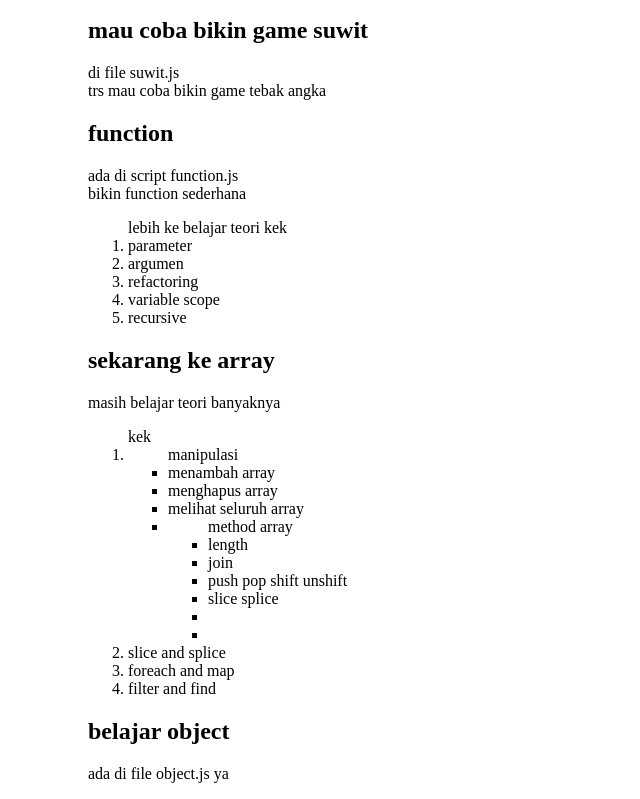
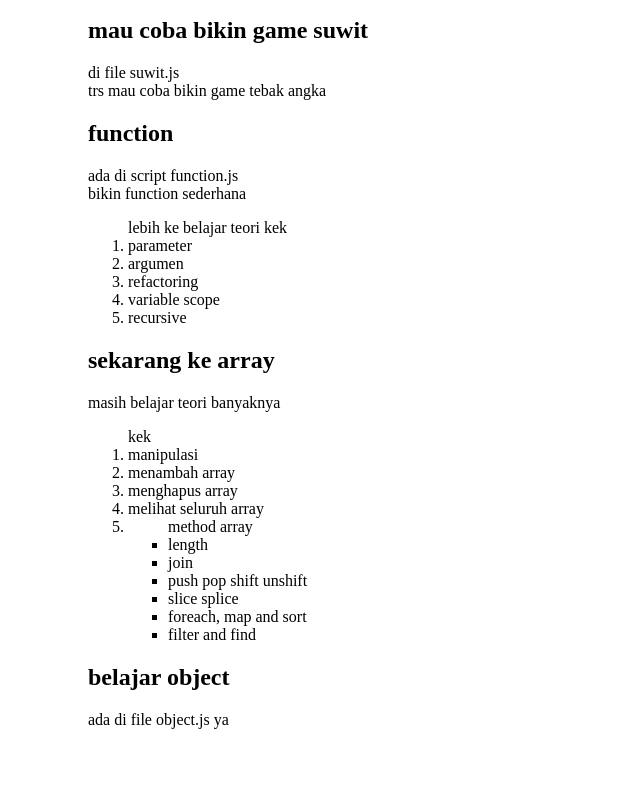
Before and after one commit to tiffanyti/cobajavascript, a plain HTML site: page index.html in a window 1280 px wide. Shown: the part 951-1750 px from the top of the page, without its empty margins (0-640 px from the left). After the commit the page ends 1696 px from the top, so only its background shows below. Drawn offline with Linux system fonts and the light colour scheme.

Commit message:
belajar method array yang filter and find sama foreach map and sort

```diff
--- a/function.js
+++ b/function.js
@@ -43,14 +43,14 @@
 // console.log(campur[4][1]);
 
 
-//nambah array
-var arr = [];
-arr[0]=2;
-arr[1]=33;
-arr[2]=4;
-arr[3]=5;
+// //nambah array
+// var arr = [];
+// arr[0]=2;
+// arr[1]=33;
+// arr[2]=4;
+// arr[3]=5;
 
-console.log(arr[1]);
+// console.log(arr[1]);
 
 
 // // hapus array
@@ -81,6 +81,46 @@ console.log(arr[1]);
 
 // var arr22= arr.slice(2,4);
 
+
+// foreach map
+// var angkaa = [1,2,3,4,5,6,7,8,9];
+// var namaa = ['yaya','aaki','ann', "mawn"];
+// // angkaa.forEach(function(e) {
+// // 	console.log(e);
+// // });
+
+// // namaa.forEach(function(e,i) {
+// // 	console.log("nomor " + (i+1) + ' : ' + e);
+// // })
+
+// var angkaa2 = angkaa.map(function(e) {
+// 	return e * 2;
+// });
+// console.log(angkaa2.join(' & '));
+
+
+//sort
+var angka3 = [1,2,10,4,50,18];
+angka3.sort(function(a,b) {
+	return a-b;
+});
+console.log(angka3.join(' - '));
+
+// filter & find
+var angka33 = angka3.filter(function(x) {
+	return x > 10;
+});
+console.log(angka33.join(' ^ '));
+
+
+var angka34 = angka3.find(function(x) {
+	return x < 10;
+});
+console.log(angka34);
+
+
+
+
 //  // join
 // console.log(arr.join("-"));
 // console.log(arr22.join(" "));
--- a/index.html
+++ b/index.html
@@ -75,7 +75,7 @@
 	<h2>sekarang ke array</h2>
 	<p>masih belajar teori banyaknya</p>
 	<ol>kek
-		<li><ul>manipulasi
+		<li>manipulasi</li>
 		<li>menambah array</li>
 		<li>menghapus array</li>
 		<li>melihat seluruh array</li>
@@ -83,13 +83,9 @@
 			<li>length</li>
 			<li>join</li>
 			<li>push pop shift unshift</li>
-				<li>slice splice<li>
-				<li> </li></ul>
-			</li>
-		</ul></li>
-		<li>slice and splice</li>
-		<li>foreach and map</li>
-		<li>filter and find</li>
+			<li>slice splice</li>
+			<li>foreach, map and sort</li>
+			<li>filter and find</li></ul></li>
 	</ol>
 
 
```
Lines whose indentation alone changed are shown as unchanged.
